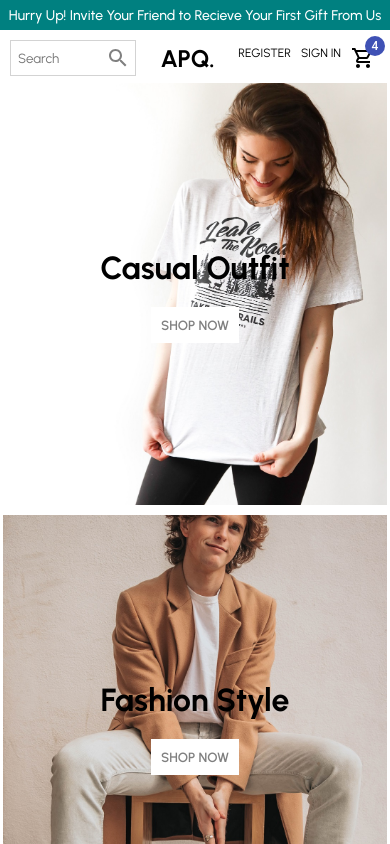
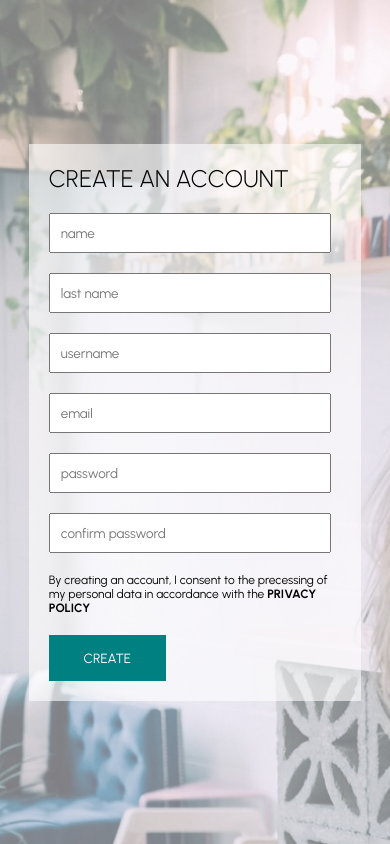
Before and after one commit to AliPooladmast/e-commerce, a React (Create React App) app: page / in a window 390 px wide. Shown: the top 844 px of the page. Built offline with nearby package versions, Linux system fonts and the light colour scheme.

Commit message:
register: make the width of the register form wrapper adaptive for mobile screens

```diff
--- a/src/App.jsx
+++ b/src/App.jsx
@@ -6,7 +6,7 @@ import ProductList from "./pages/ProductList/ProductList";
 import Register from "./pages/Register/Register";
 
 const App = () => {
-  return <Home />;
+  return <Register />;
 };
 
 export default App;
--- a/src/pages/Register/register.module.scss
+++ b/src/pages/Register/register.module.scss
@@ -16,6 +16,10 @@
   width: 40%;
   background-color: rgba(255, 255, 255, 0.6);
   padding: 20px;
+
+  @media only screen and (max-width: 600px) {
+    width: 75%;
+  }
 
   h1 {
     font-size: 24px;
```
